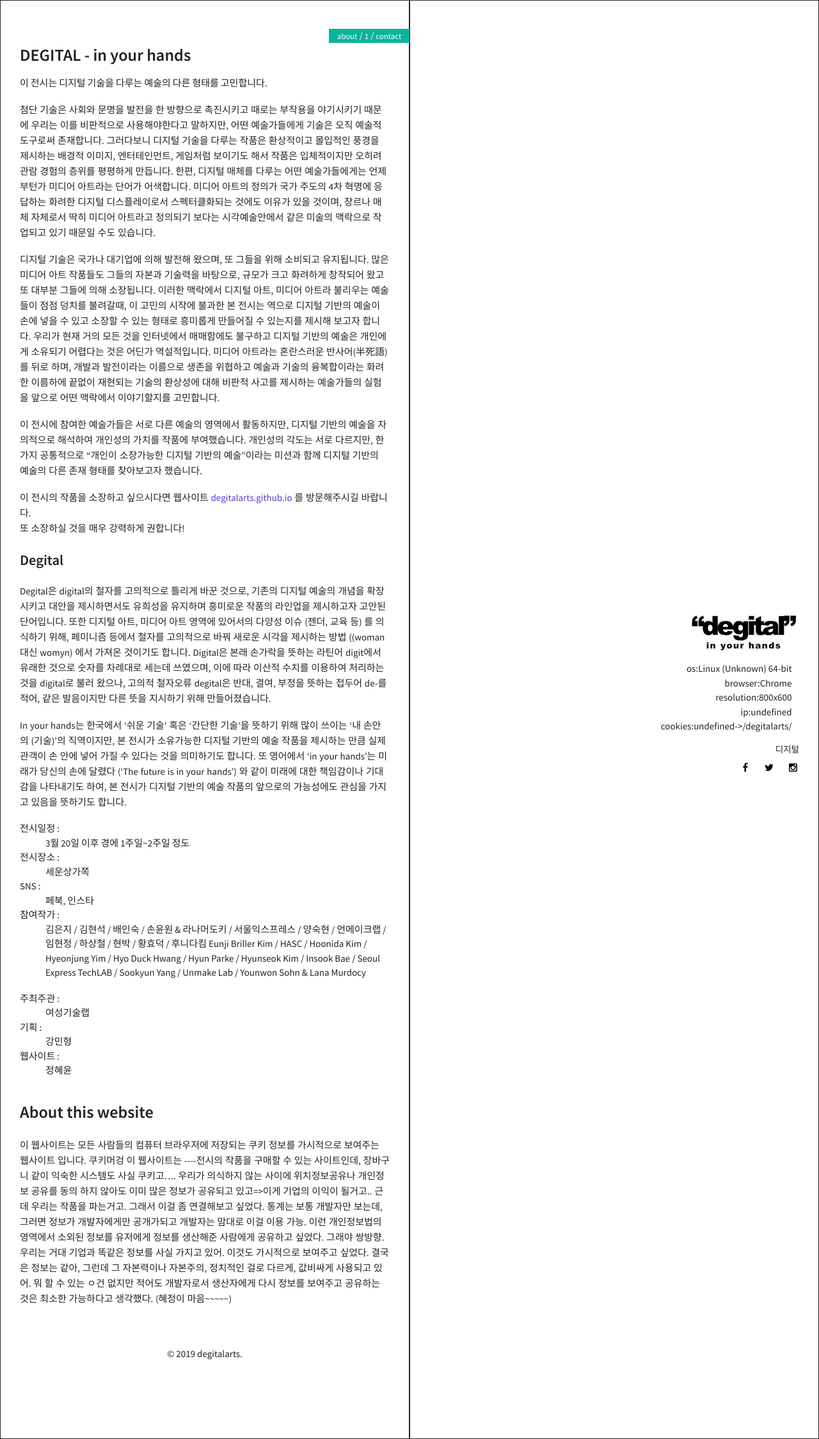
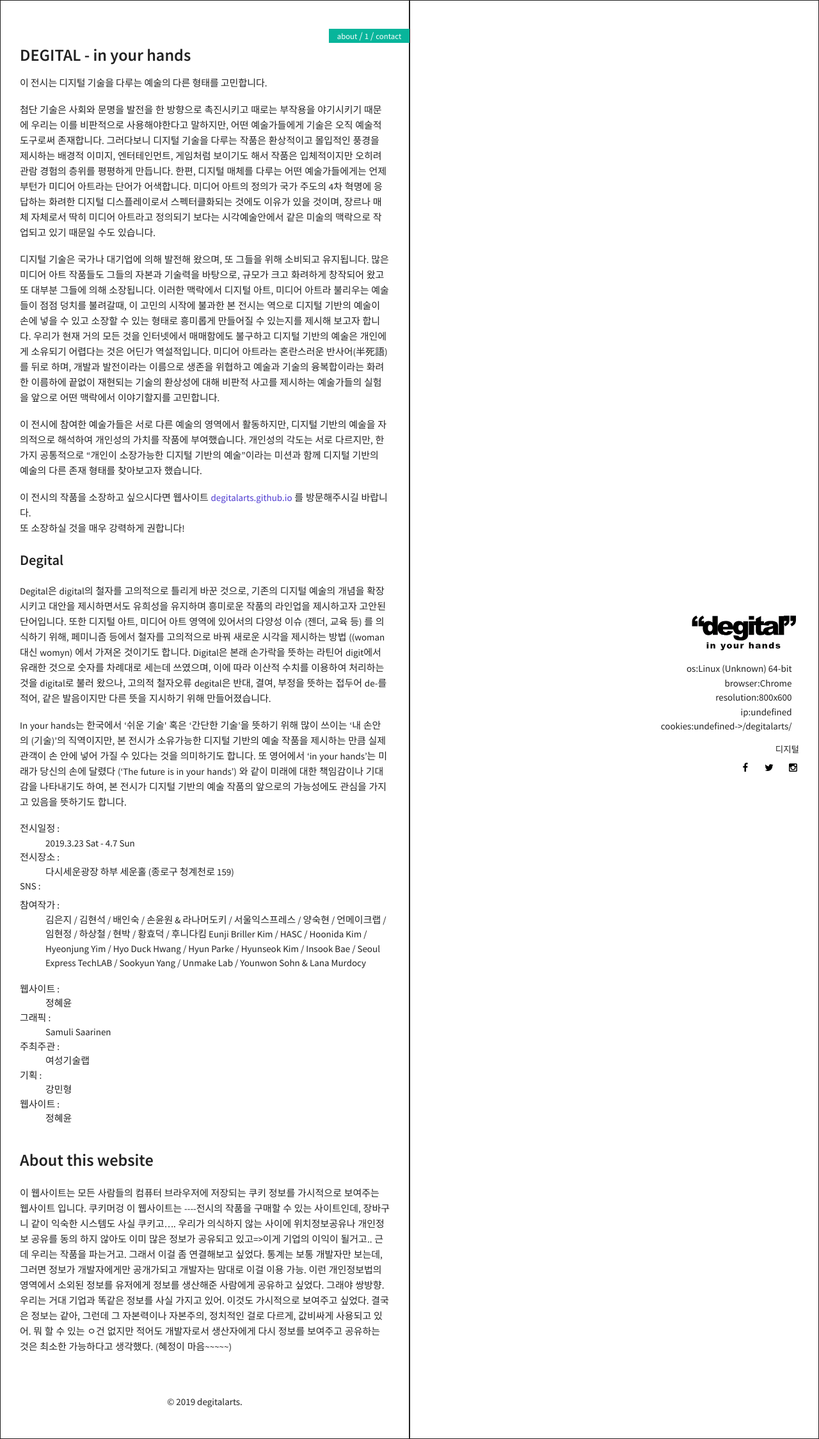
Before and after one commit to degitalarts/degitalarts, a Jekyll site: the page built from index.html, in a window 1280 px wide. Shown: the whole page at 64% size. Built offline with Jekyll 4.4.1, drawn with Linux system fonts in a browser that asks for light colours; comment, search, counter and statistics services are not loaded.

Commit message:
Update about.html

```diff
--- a/_includes/about.html
+++ b/_includes/about.html
@@ -27,19 +27,31 @@
                             전시일정 :
                         </dt>
                         <dd>
-                            3월 20일 이후 경에 1주일~2주일 정도
+                            2019.3.23 Sat - 4.7 Sun
                         </dd>
                         <dt>
                             전시장소 :
                         </dt>
                         <dd>
-                            세운상가쪽
+                            다시세운광장 하부 세운홀 (종로구 청계천로 159)
                         </dd>
                         <dt>
                             SNS :
                         </dt>
                         <dd>
-                            페북, 인스타
+                            <div class="social-links">
+                              <ul>
+                                {% if author.email %}
+                                  <li>
+                                  <script>gen_mail_to_link('{{ author.email }}', 'Hello from website');</script>
+                                  </li>
+                                    {% endif %}
+
+                                    {% if author.facebook %}<li><a href="http://facebook.com/{{ author.facebook }}" class="social-link-item" target="_blank"><i class="fa fa-fw fa-facebook"></i></a></li>{% endif %}
+                                    {% if author.twitter %}<li><a href="http://twitter.com/{{ author.twitter }}" class="social-link-item" target="_blank"><i class="fa fa-fw fa-twitter"></i></a></li>{% endif %}
+                                    {% if author.instagram %}<li><a href="http://instagram.com/{{ author.instagram }}" class="social-link-item" target="_blank"><i class="fa fa-fw fa-instagram"></i></a></li>{% endif %}
+                                </ul>
+                            </div>
                         </dd>
                         <dt>
                             참여작가 :
@@ -56,6 +68,18 @@
 
                 <p>
                     <dl>
+                        <dt>
+                            웹사이트 :
+                        </dt>
+                        <dd>
+                            정혜윤
+                        </dd>
+                        <dt>
+                            그래픽 :
+                        </dt>
+                        <dd>
+                            Samuli Saarinen
+                        </dd>
                         <dt>
                             주최주관 :
                         </dt>
```
